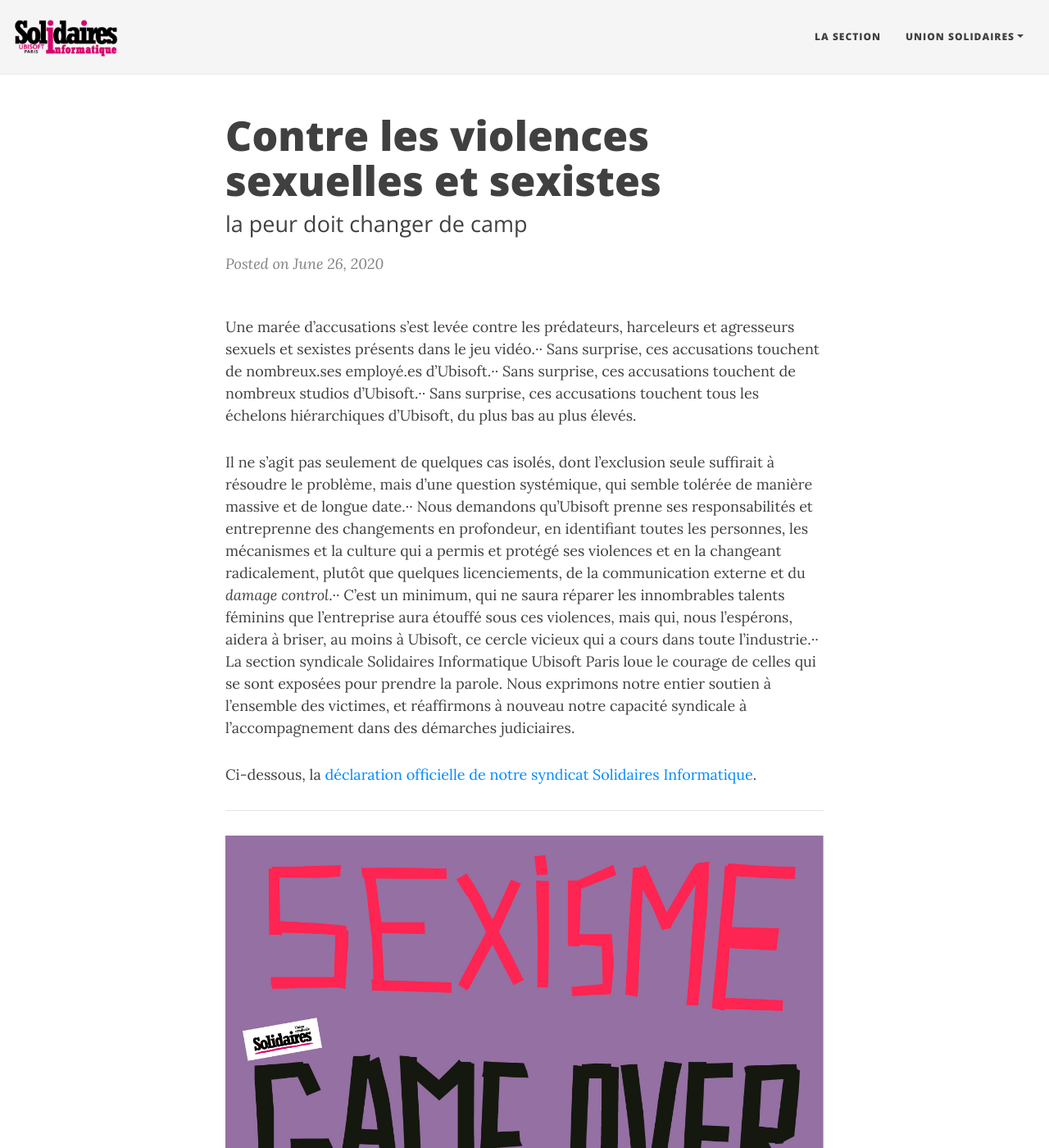
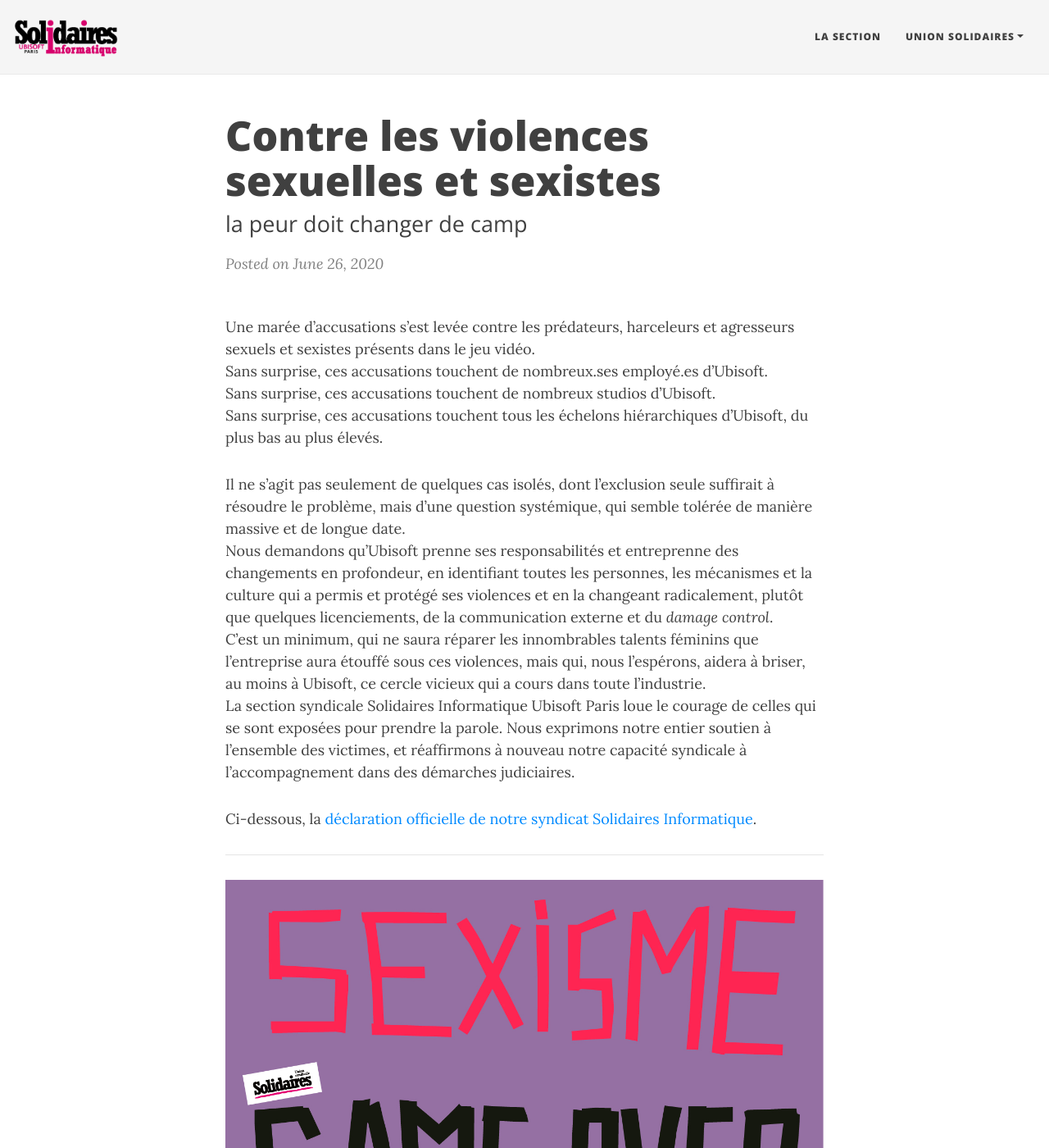
Before and after one commit to siubiparis/siubiparis.github.io, a Jekyll site: the page built from _posts/2020-06-26-ContreLesViolences.md, in a window 1280 px wide and 1400 px high. Shown: the whole window at 82% size. Built offline with Jekyll 4.4.1, drawn with Linux system fonts in a browser that asks for light colours; nearby versions of some CDN libraries.

```diff
--- a/_posts/2020-06-26-ContreLesViolences.md
+++ b/_posts/2020-06-26-ContreLesViolences.md
@@ -4,14 +4,14 @@ title: Contre les violences sexuelles et sexistes
 subtitle: la peur doit changer de camp
 ---
 
-Une marée d'accusations s'est levée contre les prédateurs, harceleurs et agresseurs sexuels et sexistes présents dans le jeu vidéo.··
-Sans surprise, ces accusations touchent de nombreux.ses employé.es d'Ubisoft.··
-Sans surprise, ces accusations touchent de nombreux studios d'Ubisoft.··
+Une marée d'accusations s'est levée contre les prédateurs, harceleurs et agresseurs sexuels et sexistes présents dans le jeu vidéo.
+Sans surprise, ces accusations touchent de nombreux.ses employé.es d'Ubisoft.
+Sans surprise, ces accusations touchent de nombreux studios d'Ubisoft.
 Sans surprise, ces accusations touchent tous les échelons hiérarchiques d'Ubisoft, du plus bas au plus élevés.
 
-Il ne s'agit pas seulement de quelques cas isolés, dont l'exclusion seule suffirait à résoudre le problème, mais d'une question systémique, qui semble tolérée de manière massive et de longue date.··
-Nous demandons qu'Ubisoft prenne ses responsabilités et entreprenne des changements en profondeur, en identifiant toutes les personnes, les mécanismes et la culture qui a permis et protégé ses violences et en la changeant radicalement, plutôt que quelques licenciements, de la communication externe et du *damage control*.··
-C'est un minimum, qui ne saura réparer les innombrables talents féminins que l'entreprise aura étouffé sous ces violences, mais qui, nous l'espérons, aidera à briser, au moins à Ubisoft, ce cercle vicieux qui a cours dans toute l'industrie.··
+Il ne s'agit pas seulement de quelques cas isolés, dont l'exclusion seule suffirait à résoudre le problème, mais d'une question systémique, qui semble tolérée de manière massive et de longue date.
+Nous demandons qu'Ubisoft prenne ses responsabilités et entreprenne des changements en profondeur, en identifiant toutes les personnes, les mécanismes et la culture qui a permis et protégé ses violences et en la changeant radicalement, plutôt que quelques licenciements, de la communication externe et du *damage control*.
+C'est un minimum, qui ne saura réparer les innombrables talents féminins que l'entreprise aura étouffé sous ces violences, mais qui, nous l'espérons, aidera à briser, au moins à Ubisoft, ce cercle vicieux qui a cours dans toute l'industrie.
 La section syndicale Solidaires Informatique Ubisoft Paris loue le courage de celles qui se sont exposées pour prendre la parole. Nous exprimons notre entier soutien à l'ensemble des victimes, et réaffirmons à nouveau notre capacité syndicale à l'accompagnement dans des démarches judiciaires.
 
 Ci-dessous, la [déclaration officielle de notre syndicat Solidaires Informatique](https://solidairesinformatique.org/2020/06/26/contre-les-violences-sexuelles-et-sexistes-la-peur-doit-changer-de-camp/).
```
